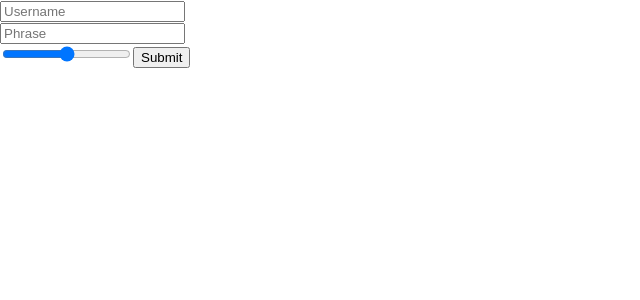
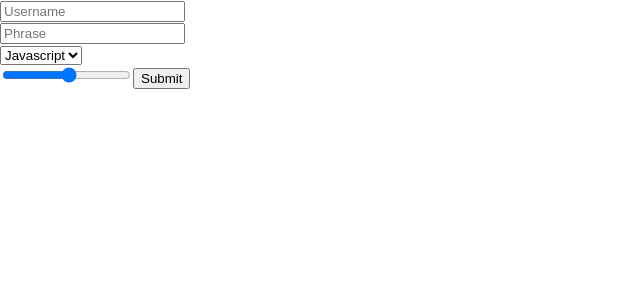
Before and after one commit to dagggy/github-find, a React (Create React App) app: page / in a window 1280 px wide. Shown: the top 300 px of the page, without its empty margins (0-640 px from the left). Built offline with nearby package versions, Linux system fonts and the light colour scheme; no server answers.

Commit message:
changed API request because I misunderstood

```diff
--- a/src/Components/Api/Api.tsx
+++ b/src/Components/Api/Api.tsx
@@ -1,12 +1,15 @@
 
 
-function getReposByUser(user: String, perPage: String, page: String) {
-    return fetch("https://api.github.com/users/" + user + "/repos?per_page=" + perPage + "&page=" + page)
+// https://api.github.com/search/code?q=let+user:dagggy+language:javascript
+
+// function getReposByUser(user: String, perPage: String, page: String) {
+//     return fetch("https://api.github.com/users/" + user + "/repos?per_page=" + perPage + "&page=" + page)
+//     .then(response => {return response.json()})
+//     .catch(error => {console.error(error);});
+// }
+
+export default function getAndSortRepos(user: String, perPage: String, page: String, phrase: String, language: String) {
+    return fetch("https://api.github.com/search/code?q=" + phrase + "+user:" + user + "+language:" + language + "&per_page=" + perPage + "&page=" + page)
     .then(response => {return response.json()})
     .catch(error => {console.error(error);});
 }
-
-export default function getAndSortRepos(user: String, perPage: String, page: String, phrase: String) {
-    console.log("https://api.github.com/users/" + user + "/repos?per_page=" + perPage + "&page=" + page);
-    return getReposByUser(user, perPage, page);
-}
--- a/src/Components/Form/Form.tsx
+++ b/src/Components/Form/Form.tsx
@@ -13,7 +13,12 @@ export default function Form() {
         <form method="get">
             <input type="text" id="user" placeholder="Username" name="user" defaultValue={getString(params, "user")} required></input><br/>
             <input type="text" id="phrase" placeholder="Phrase" name="phrase" defaultValue={getString(params, "phrase")} required></input><br/>
-            <input type="range" id="per_page" min="1" max="100" step="1" name="per_page" defaultValue={getString(params, "per_page")}></input>
+            <select name="language" id="language">
+                <option value="javascript">Javascript</option>
+                <option value="java">Java</option>
+                <option value="go">GO</option>
+            </select><br/>
+            <input type="range" id="per_page" min="5" max="100" step="5" name="per_page" defaultValue={getString(params, "per_page")}></input>
             <input type="hidden" id="page" name="page" defaultValue={getString(params, "page")}></input>
             <input type="submit" value="Submit"></input>
         </form>
--- a/src/Components/Main.tsx
+++ b/src/Components/Main.tsx
@@ -18,7 +18,7 @@ export default function Main() {
     useEffect(() => {
 
 
-        getAndSortRepos(getString("user"), getString("per_page"), getString("page"), getString("phrase")).then((res) => {
+        getAndSortRepos(getString("user"), getString("per_page"), getString("page"), getString("phrase"), getString("language")).then((res) => {
             if (res !== repos){
                 setRepos(res);
             }
```
